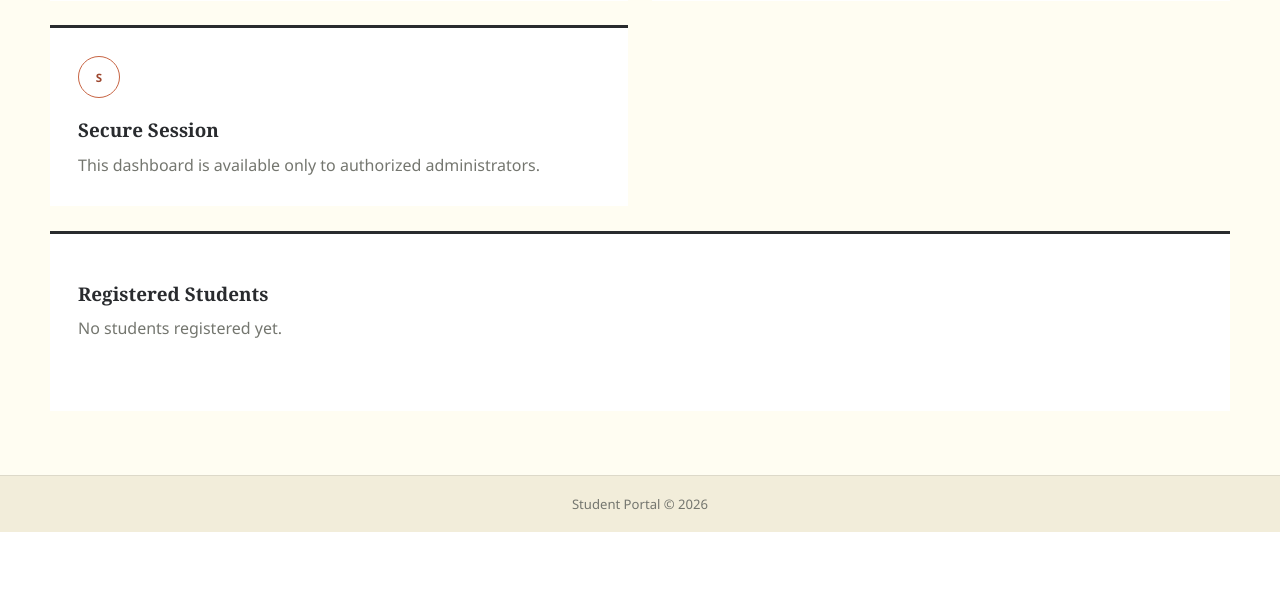
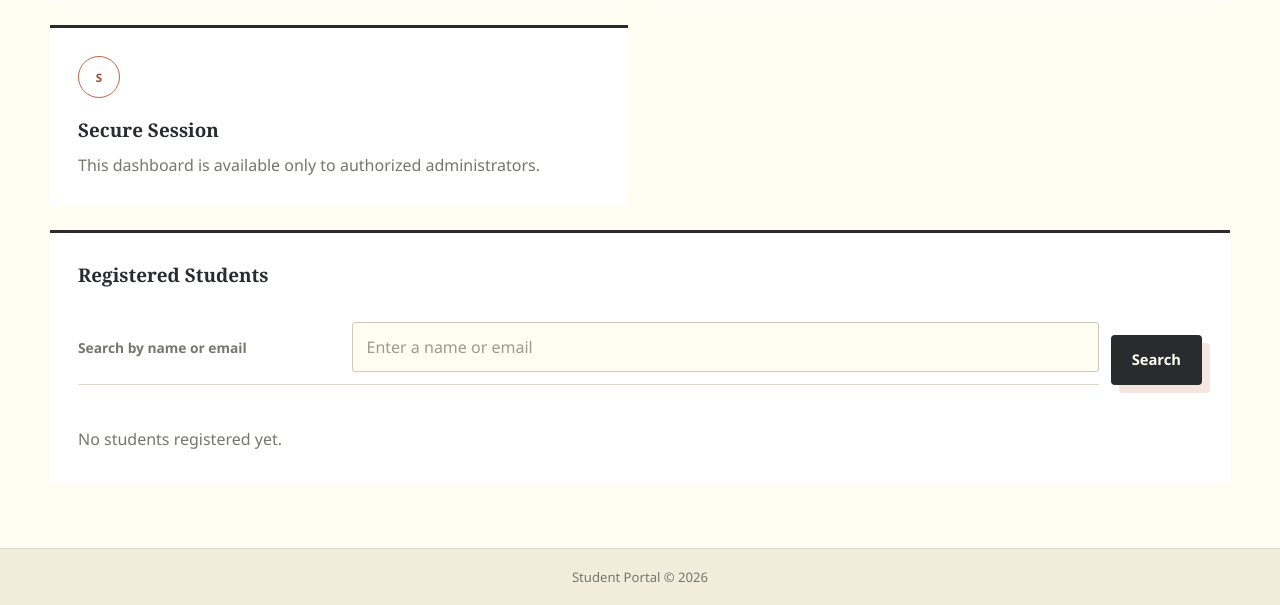
Before and after one commit to MokshithRao/student-portal, a FastAPI app: page /admin in a window 1280 px wide. Shown: the part 645-1250 px from the top of the page. Before the commit the page ends 1177 px from the top, so only its background shows below. Run offline with FastAPI, Linux system fonts and the light colour scheme; the visitor is signed in with stand-in values (Sample User, id 1); tables that the repository leaves empty hold one stand-in row (values such as "Sample post").

Commit message:
Refactor code structure for improved readability and maintainability

```diff
--- a/main.py
+++ b/main.py
@@ -7,6 +7,8 @@ from os import getenv
 from fastapi.responses import RedirectResponse
 from fastapi.staticfiles import StaticFiles
 from typing import Annotated
+from sqlalchemy import func, or_
+from urllib.parse import urlencode
 import os
 import uuid
 
@@ -63,6 +65,8 @@ def register_user(
     db=Depends(get_db)
 ):
 
+    email = email.strip().lower()
+
     if len(password) < 8:
         return templates.TemplateResponse(
             request=request,
@@ -73,7 +77,7 @@ def register_user(
         )
 
     existing_user = db.query(User).filter(
-        User.email == email
+        func.lower(User.email) == email
     ).first()
 
     if existing_user:
@@ -232,29 +236,32 @@ def update_profile(
     if user.role != "student":
         raise HTTPException(status_code=403, detail="Access Denied")
 
-    user.name = name
-    user.phone = phone
-    user.course = course
+    previous_image_path = user.profile_image
+    new_image_path = None
 
     if profile_image and profile_image.filename:
 
-        allowed_types = ["image/jpeg", "image/png", "image/webp"]
+        allowed_types = {
+            "image/jpeg": "jpg",
+            "image/png": "png",
+            "image/webp": "webp"
+        }
+        extension = allowed_types.get(profile_image.content_type)
 
-        if profile_image.content_type not in allowed_types:
+        if not extension:
             raise HTTPException(
                 status_code=400,
                 detail="Only JPG, PNG and WEBP images are allowed."
             )
 
-        image_data = profile_image.file.read()
+        max_image_size = 2 * 1024 * 1024
+        image_data = profile_image.file.read(max_image_size + 1)
 
-        if len(image_data) > 2 * 1024 * 1024:
+        if len(image_data) > max_image_size:
             raise HTTPException(
                 status_code=400,
                 detail="Image size must be less than 2 MB."
             )
-
-        extension = profile_image.filename.rsplit(".", 1)[-1].lower()
 
         filename = f"{uuid.uuid4()}.{extension}"
         image_path = os.path.join("static", "uploads", filename)
@@ -262,9 +269,17 @@ def update_profile(
         with open(image_path, "wb") as image_file:
             image_file.write(image_data)
 
-        user.profile_image = f"/static/uploads/{filename}"
+        new_image_path = f"/static/uploads/{filename}"
+        user.profile_image = new_image_path
+
+    user.name = name
+    user.phone = phone
+    user.course = course
 
     db.commit()
+
+    if new_image_path:
+        remove_profile_image(db, previous_image_path)
 
     return RedirectResponse(url="/dashboard", status_code=303)
 
@@ -283,14 +298,40 @@ def logout(request: Request):
     )
 
 
+def remove_profile_image(db, image_url):
+    prefix = "/static/uploads/"
+
+    if not image_url or not image_url.startswith(prefix):
+        return
+
+    filename = image_url[len(prefix):]
+
+    if not filename or os.path.basename(filename) != filename:
+        return
+
+    image_in_use = db.query(User.id).filter(
+        User.profile_image == image_url
+    ).first()
+
+    if image_in_use:
+        return
+
+    upload_directory = os.path.realpath(os.path.join("static", "uploads"))
+    image_path = os.path.join(upload_directory, filename)
+
+    if os.path.islink(image_path):
+        return
+
+    real_image_path = os.path.realpath(image_path)
+    if os.path.commonpath((upload_directory, real_image_path)) != upload_directory:
+        return
+
+    if os.path.isfile(image_path):
+        os.remove(image_path)
 
 
-
-
-
-# Admin dashboard
 @app.get("/admin")
-def admin_page(request: Request, db=Depends(get_db)):
+def admin_page(request: Request, q: str = "", db=Depends(get_db)):
 
     user_id = request.session.get("user_id")
 
@@ -310,9 +351,21 @@ def admin_page(request: Request, db=Depends(get_db)):
         User.role == "student"
     ).count()
 
-    students = db.query(User).filter(
+    search_query = q.strip()
+    student_query = db.query(User).filter(
         User.role == "student"
-    ).all()
+    )
+
+    if search_query:
+        search_pattern = f"%{search_query}%"
+        student_query = student_query.filter(
+            or_(
+                User.name.ilike(search_pattern),
+                User.email.ilike(search_pattern)
+            )
+        )
+
+    students = student_query.order_by(User.id).all()
 
     return templates.TemplateResponse(
         request=request,
@@ -320,6 +373,58 @@ def admin_page(request: Request, db=Depends(get_db)):
         context={
             "user": user,
             "total_students": total_students,
-            "students": students
+            "students": students,
+            "search_query": search_query,
+            "message": request.session.pop("admin_message", None),
+            "message_type": request.session.pop("admin_message_type", None)
         }
     )
+
+
+@app.post("/admin/students/{student_id}/delete")
+def delete_student(
+    student_id: int,
+    request: Request,
+    q: str = "",
+    db=Depends(get_db)
+):
+    user_id = request.session.get("user_id")
+
+    if not user_id:
+        return RedirectResponse("/login", status_code=303)
+
+    admin = db.query(User).filter(User.id == user_id).first()
+
+    if not admin:
+        request.session.clear()
+        return RedirectResponse("/login", status_code=303)
+
+    if admin.role != "admin":
+        raise HTTPException(status_code=403, detail="Access Denied")
+
+    message_type = "error"
+
+    if student_id == admin.id:
+        message = "You cannot delete your own account."
+    else:
+        student = db.query(User).filter(User.id == student_id).first()
+
+        if not student:
+            message = "Student not found."
+        elif student.role != "student":
+            message = "Only student accounts can be deleted."
+        else:
+            profile_image = student.profile_image
+            db.delete(student)
+            db.commit()
+            remove_profile_image(db, profile_image)
+            message = "Student deleted successfully."
+            message_type = "success"
+
+    request.session["admin_message"] = message
+    request.session["admin_message_type"] = message_type
+
+    search_query = q.strip()
+    redirect_url = f"/admin?{urlencode({'q': search_query})}" if search_query else "/admin"
+
+    return RedirectResponse(redirect_url, status_code=303)
--- a/static/css/style.css
+++ b/static/css/style.css
@@ -409,6 +409,12 @@ button:focus-visible {
     background: var(--danger-bg);
 }
 
+.alert-success {
+    border-color: #356343;
+    color: #285236;
+    background: #eef7ef;
+}
+
 .auth-switch {
     margin: 22px 0 0;
     color: var(--muted);
@@ -552,6 +558,86 @@ button:focus-visible {
     margin-top: 22px;
 }
 
+.registered-students {
+    margin-top: 24px;
+}
+
+.registered-students > h2:first-child {
+    margin-top: 0;
+}
+
+.student-search {
+    display: flex;
+    align-items: flex-end;
+    gap: 12px;
+    margin: 20px 0 24px;
+    font-family: "Segoe UI", Arial, sans-serif;
+}
+
+.student-search .form-group {
+    flex: 1;
+}
+
+.student-search .button {
+    min-height: 50px;
+    white-space: nowrap;
+}
+
+.table-scroll {
+    overflow-x: auto;
+}
+
+.student-table {
+    width: 100%;
+    min-width: 760px;
+    border-collapse: collapse;
+    font-family: "Segoe UI", Arial, sans-serif;
+    text-align: left;
+}
+
+.student-table th,
+.student-table td {
+    padding: 14px 12px;
+    border-bottom: 1px solid var(--border);
+    vertical-align: middle;
+}
+
+.student-table th {
+    color: var(--charcoal);
+    background: var(--cream);
+    font-size: 0.82rem;
+    letter-spacing: 0.04em;
+}
+
+.student-table td {
+    color: var(--muted);
+    font-size: 0.9rem;
+}
+
+.student-table td:last-child form {
+    margin: 0;
+}
+
+.button-delete {
+    min-height: 38px;
+    padding: 8px 13px;
+    color: var(--white);
+    background: var(--danger);
+    box-shadow: none;
+}
+
+.button-delete:hover {
+    color: var(--white);
+    background: #76251e;
+}
+
+.student-empty {
+    margin: 0;
+    padding: 18px 0 4px;
+    color: var(--muted);
+    font-family: "Segoe UI", Arial, sans-serif;
+}
+
 @media (max-width: 860px) {
     .hero {
         grid-template-columns: 1fr;
@@ -659,4 +745,13 @@ button:focus-visible {
         grid-template-columns: 1fr;
         gap: 3px;
     }
+
+    .student-search {
+        align-items: stretch;
+        flex-direction: column;
+    }
+
+    .student-search .button {
+        width: 100%;
+    }
 }
--- a/templates/admin.html
+++ b/templates/admin.html
@@ -26,6 +26,12 @@
         </div>
     </div>
 
+    {% if message %}
+        <div class="alert alert-{{ message_type }}" role="status">
+            {{ message }}
+        </div>
+    {% endif %}
+
     <div class="dashboard-grid">
 
         <article class="info-card">
@@ -48,24 +54,37 @@
 
     </div>
 
+    <section class="info-card registered-students" aria-labelledby="registered-students-heading">
+        <h2 id="registered-students-heading">Registered Students</h2>
 
-
-    <div class="info-card" style="margin-top: 25px;">
-
-        <h2>Registered Students</h2>
+        <form class="student-search" action="/admin" method="get">
+            <div class="form-group">
+                <label for="student-search">Search by name or email</label>
+                <input
+                    id="student-search"
+                    type="search"
+                    name="q"
+                    value="{{ search_query }}"
+                    placeholder="Enter a name or email"
+                >
+            </div>
+            <button class="button button-primary" type="submit">Search</button>
+            {% if search_query %}
+                <a class="button button-secondary" href="/admin">Clear</a>
+            {% endif %}
+        </form>
 
         {% if students %}
-
-            <div style="overflow-x: auto;">
-
-                <table>
+            <div class="table-scroll" role="region" aria-label="Registered students" tabindex="0">
+                <table class="student-table">
                     <thead>
                         <tr>
-                            <th>Student ID</th>
-                            <th>Name</th>
-                            <th>Email</th>
-                            <th>Phone</th>
-                            <th>Course</th>
+                            <th scope="col">Student ID</th>
+                            <th scope="col">Name</th>
+                            <th scope="col">Email</th>
+                            <th scope="col">Phone</th>
+                            <th scope="col">Course</th>
+                            <th scope="col">Actions</th>
                         </tr>
                     </thead>
 
@@ -77,22 +96,26 @@
                             <td>{{ student.email }}</td>
                             <td>{{ student.phone }}</td>
                             <td>{{ student.course }}</td>
+                            <td>
+                                <form
+                                    action="/admin/students/{{ student.id }}/delete?q={{ search_query | urlencode }}"
+                                    method="post"
+                                    onsubmit="return confirm('Delete this student? This action cannot be undone.');"
+                                >
+                                    <button class="button button-delete" type="submit">Delete</button>
+                                </form>
+                            </td>
                         </tr>
                         {% endfor %}
                     </tbody>
-
                 </table>
-
             </div>
-
+        {% elif search_query %}
+            <p class="student-empty">No students found.</p>
         {% else %}
-
-            <p>No students registered yet.</p>
-
+            <p class="student-empty">No students registered yet.</p>
         {% endif %}
-
-    </div>
-
+    </section>
 
 </section>
 
```
Also changed, not shown: README.md, static/uploads/b5059b2f-496e-47b6-bc80-163086770a61.png (added), 7 other files.
